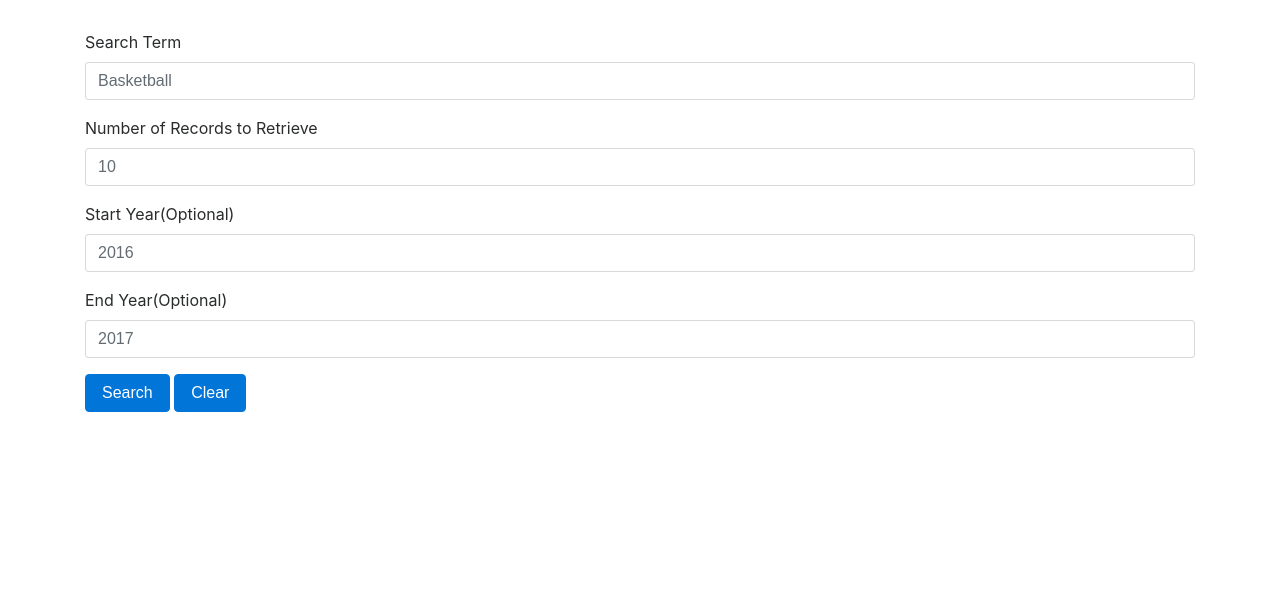
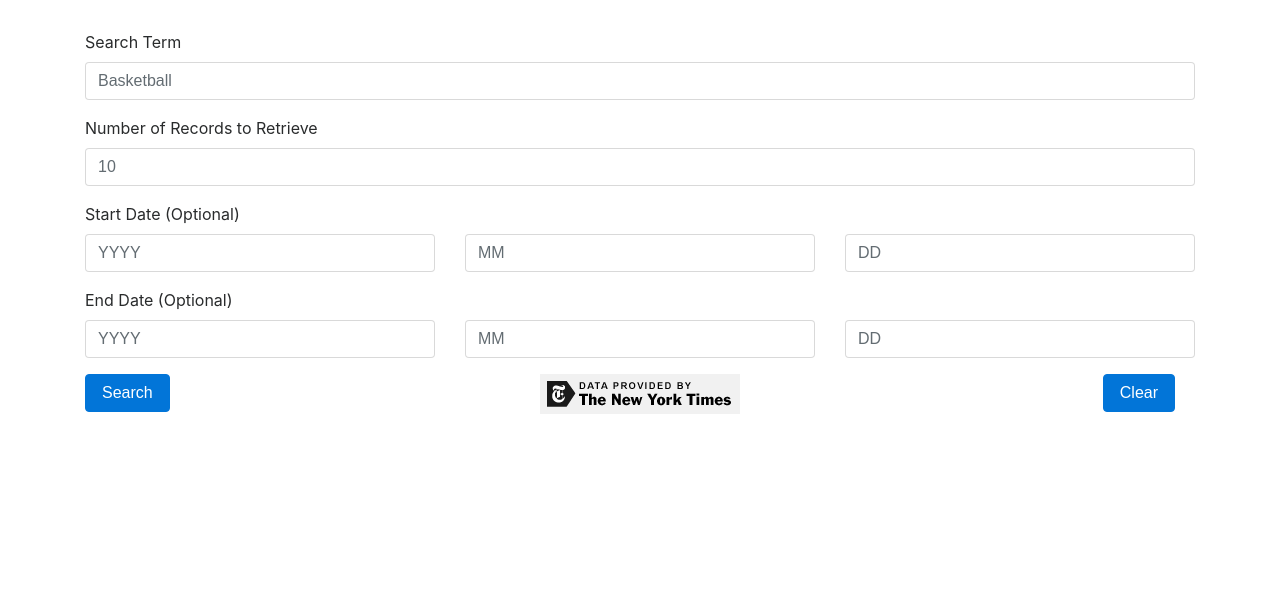
Before and after one commit to mjsimon91/NYTIMES, a plain HTML site: page index.html in a window 1280 px wide. Shown: the part 200-800 px from the top of the page. Drawn offline with nearby package versions, Linux system fonts and the light colour scheme.

Commit message:
Updated the styling to make more sense of the input fields

```diff
--- a/index.html
+++ b/index.html
@@ -7,6 +7,7 @@
 
     <!-- Bootstrap CSS -->
     <link rel="stylesheet" href="https://maxcdn.bootstrapcdn.com/bootstrap/4.0.0-beta.3/css/bootstrap.min.css" integrity="sha384-Zug+QiDoJOrZ5t4lssLdxGhVrurbmBWopoEl+M6BdEfwnCJZtKxi1KgxUyJq13dy" crossorigin="anonymous">
+    <link rel="stylesheet" href="./style.css">
     <script src="https://ajax.googleapis.com/ajax/libs/jquery/3.2.1/jquery.min.js"></script>
     <title>New York Times Search</title>
   </head>
@@ -39,17 +40,61 @@
 
       <!-- Creating a input box for start year -->
       <div class="form-group">
-        <label for="exampleFormControlInput1">Start Year(Optional)</label>
-        <input class="form-control" id="startYear" placeholder="2016">
+        <label for="exampleFormControlInput1">Start Date (Optional)</label>
+        <form>
+          <div class="row">
+            <div class="col">
+              <input type="text" id="startYear" class="form-control" placeholder="YYYY">
+            </div>
+            <div class="col">
+              <input type="text" id="startMonth" class="form-control" placeholder="MM">
+            </div>
+            <div class="col">
+              <input type="text" id="startDay" class="form-control" placeholder="DD">
+            </div>
+          </div>
+        </form>
       </div>
+
+
 
       <!-- Creating a input box for end year -->
       <div class="form-group">
-        <label for="exampleFormControlInput1">End Year(Optional)</label>
-        <input class="form-control" id="endYear" placeholder="2017">
+        <label for="exampleFormControlInput1">End Date (Optional)</label>
+        <form>
+          <div class="row">
+            <div class="col">
+              <input type="text" id="endYear" class="form-control" placeholder="YYYY">
+            </div>
+            <div class="col">
+              <input type="text" id="endMonth" class="form-control" placeholder="MM">
+            </div>
+            <div class="col">
+              <input type="text" id="endDay" class="form-control" placeholder="DD">
+            </div>
+          </div>
+        </form>
       </div>
-      <button type="submit" id="searchButton" class="btn btn-primary">Search</button>
-      <button type="submit" id="clearButton" class="btn btn-primary">Clear</button>
+
+      <div class="row">
+
+        <div class="col-lg-4 col-md-4 col-sm-4 searchNow">
+          <button type="submit" id="searchButton" class="btn btn-primary">Search</button>
+        </div>
+
+
+      <!-- Need to provide the New York Times attribution -->
+
+        <div class="col-lg-4 col-md-4 col-sm-4 nyTimesLogo">
+          <img src="./poweredby_nytimes_200a.png" alt="Powered by the New York Times">
+        </div>
+
+        <div class="col-lg-4 col-md-4 col-sm-4 clearNow">
+          <button type="submit" id="clearButton" class="btn btn-primary">Clear</button>
+        </div>
+
+      </div>
+
     </form>
   </div>
 
--- a/javascript.js
+++ b/javascript.js
@@ -1,14 +1,20 @@
 var searchTerm;
 var retrievedRecords;
 var startYear;
+var startMonth;
+var startDay;
 var endYear;
+var endMonth;
+var endDay;
 var queryURL;
 var apiKey;
 var articleResult;
-var nyTimesUrl
-var headline ;
-var articleSummary ;
-var datePublished ;
+var nyTimesUrl;
+var headline;
+var articleSummary;
+var datePublished;
+
+
 
 
 // On page load
@@ -18,7 +24,7 @@ $(document).ready(function(){
 function search(){
 
   apiKey = "e7e8a372d2fd437da15685dc57c44431";
-  queryURL = "https://api.nytimes.com/svc/search/v2/articlesearch.json?api-key=" + apiKey + "&q=" + searchTerm +"&page=" +retrievedRecords + "&begin_date=" + startYear + "&end_date=" + endYear;
+  queryURL = "https://api.nytimes.com/svc/search/v2/articlesearch.json?api-key=" + apiKey + "&q=" + searchTerm +"&page=" +retrievedRecords + "&begin_date=" + startYear + startMonth + startDay + "&end_date=" + endYear + endMonth + endDay;
   console.log("url " + queryURL);
   //api.nytimes.com/svc/search/v1/article?query={keywords-and-facets}[&amp;params]&amp;api-key={your-API-key}
 
@@ -28,12 +34,12 @@ function search(){
   }).done(function(response){
     for (var i = 0; i < response.response.docs.length; i++) {
        nyTimesUrl = response.response.docs[i].web_url;
-       headline = response.response.docs[i].headline.main
-       articleSummary = response.response.docs[i].snippet
-       datePublished = response.response.docs[i].pub_date
+       headline = response.response.docs[i].headline.main;
+       articleSummary = response.response.docs[i].snippet;
+       datePublished = response.response.docs[i].pub_date;
       // var articleImage = response.response.docs[i].multimedia[2].url
       articleResult =
-        '<div class="card">' +
+        '<div class="card nyTimesResult">' +
           '<div class="card-header">' +
             headline +
           '</div>' +
@@ -67,15 +73,19 @@ $("#searchButton").on("click", function(event){
     searchTerm = $("#searchTerm").val().trim();
     retrievedRecords = $("#retrievedRecords").val().trim();
     startYear = $("#startYear").val().trim();
+    startMonth = $("#startMonth").val().trim();
+    startDay = $("#startDay").val().trim();
     endYear = $("#endYear").val().trim();
+    endMonth = $("#endMonth").val().trim();
+    endDay = $("#endDay").val().trim();
 
-    search()
+    search();
     renderResults();
 });
 
 $("#clearButton").on("click", function(event){
   event.preventDefault();
   $("#searchResults").empty();
-})
+});
 
 });
--- a/style.css
+++ b/style.css
@@ -0,0 +1,25 @@
+.jumbotron {
+  background-color: navy;
+  color: white;
+  text-align: center;
+}
+
+.nyTimesResult {
+  margin-top: 10px;
+}
+
+.btn {
+  margin-right: 20px;
+}
+
+.searchNow {
+  text-align: left;
+}
+
+.nyTimesLogo {
+  text-align: center;
+}
+
+.clearNow {
+  text-align: right;
+}
```
Also changed, not shown: poweredby_nytimes_200a.png (added), 1 other file.
